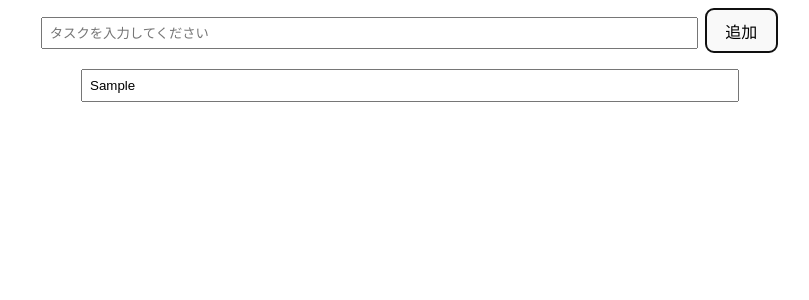
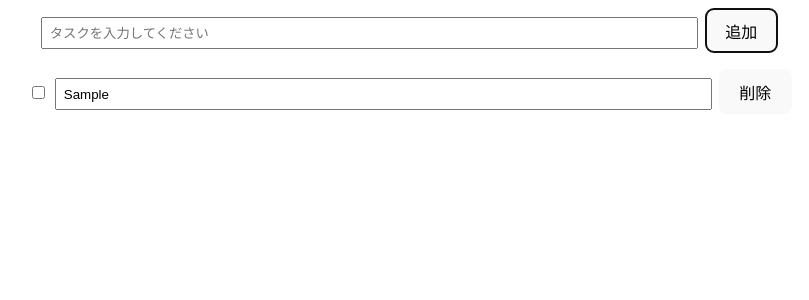
Before and after one commit to Takahiro920615/to_do_listB, a React (Vite) app in the folder vite-project/: page / in a window 1280 px wide. Both pictures are taken after typing "Sample" into the empty fields and a click on the button "追加". Shown: the top 300 px of the page, without its empty margins (234-1043 px from the left). Built offline with nearby package versions, Linux system fonts and the light colour scheme.

Commit message:
React特化３終了

```diff
--- a/vite-project/src/components/todos/index.tsx
+++ b/vite-project/src/components/todos/index.tsx
@@ -3,6 +3,8 @@
 type Todo = {
   title: string;
   readonly id: number;
+  completed_flg: boolean;
+  delete_flg: boolean;
 };
 
 const Todos: React.FC = () => {
@@ -17,7 +19,9 @@
     // Todoに新しいタスクを追加する定数、
     const newTodos: Todo = {
       title: text,
-      id: nextId
+      id: nextId,
+      completed_flg: false,
+      delete_flg: false,
     };
 
     // 現在のTodos配列(prevTodos)を取得して新しいタスクを頭に追加している
@@ -47,6 +51,30 @@
     });
   };
 
+  const handleCheck = (id: number, completed_flg: boolean) => {
+    setTodos((todos) => {
+      const newTodos = todos.map((todo) => {
+        if (todo.id === id) {
+          return {...todo, completed_flg};
+        }
+        return todo;
+      });
+      return newTodos;
+    });
+  }
+
+  const handleRemove = (id: number, delete_flg: boolean) => {
+    setTodos((todos) => {
+      const newTodos = todos.map((todo) => {
+        if(todo.id === id) {
+          return { ...todo, delete_flg};
+        }
+        return todo;
+      });
+      return newTodos;
+    });
+  };
+
 
   return (
     <div>
@@ -69,10 +97,19 @@
           return (
           <li key={todo.id}>
             <input
+              type="checkbox"
+              checked={todo.completed_flg}
+              onChange={() => handleCheck(todo.id, !todo.completed_flg)}
+            />
+            <input
               type="text"
               value={todo.title}
+              disabled={todo.completed_flg}
               onChange={(e) => handleEdit(todo.id, e.target.value)}
             />
+            <button onClick={() => handleRemove(todo.id, !todo.delete_flg)}>
+              {todo.delete_flg? '復元' : '削除'}
+            </button>
           </li>
           );
         })}
```
